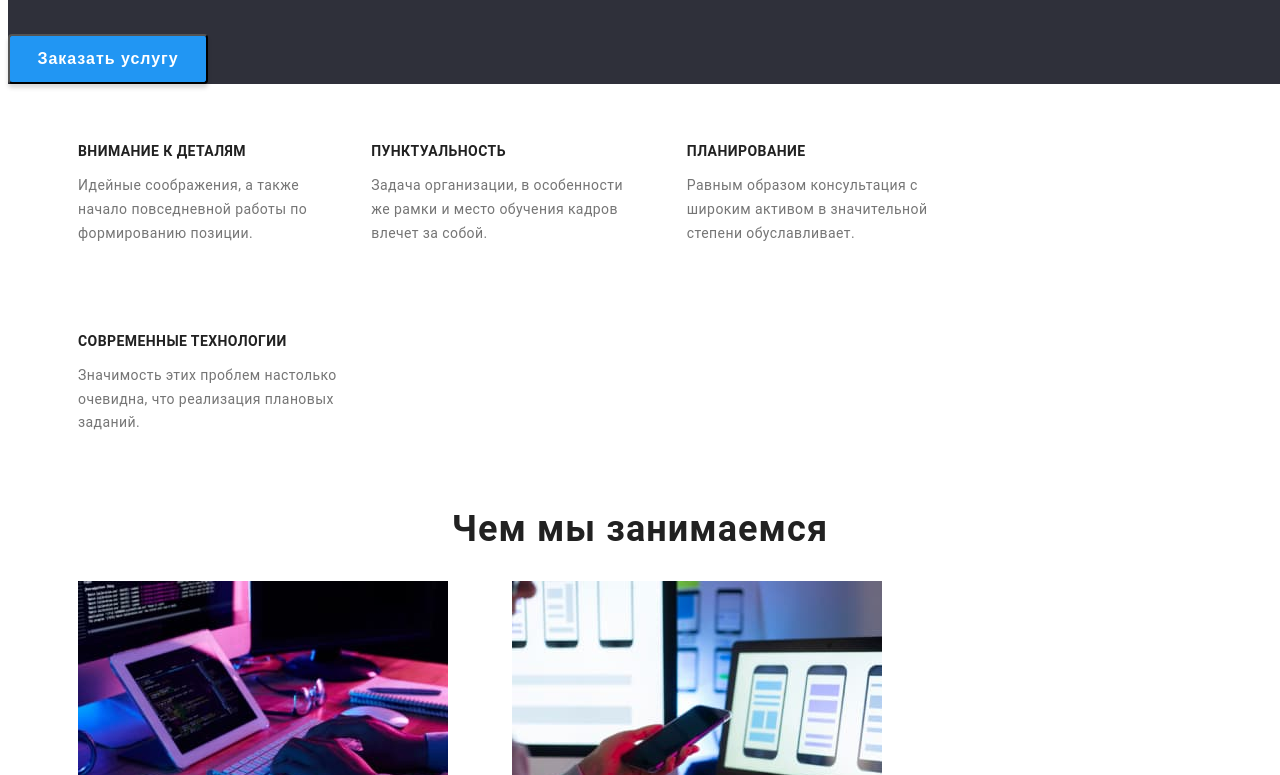
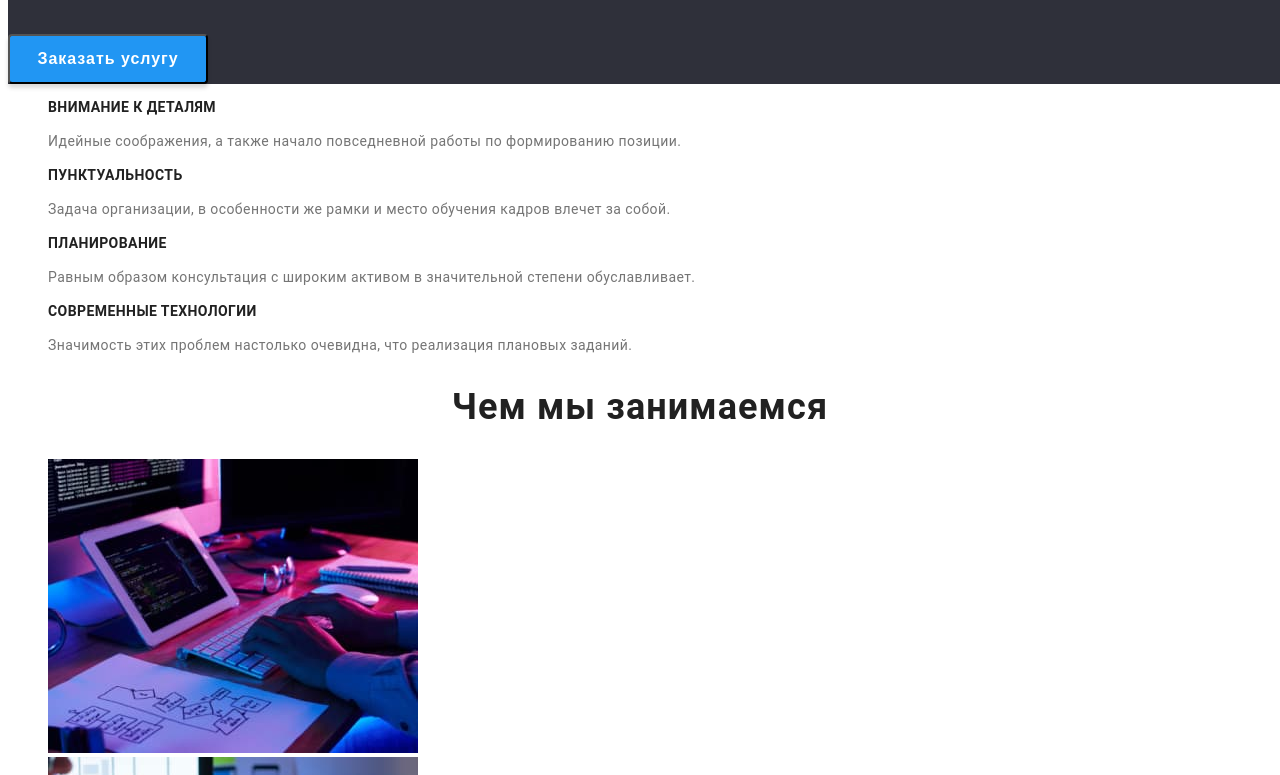
Before and after one commit to Sta11k/goit-markup-hw-02, a plain HTML site: page index.html in a window 1280 px wide. Shown: the part 325-1100 px from the top of the page. Drawn offline with Linux system fonts and the light colour scheme.

Commit message:
defolt dz

```diff
--- a/CSS/styles.css
+++ b/CSS/styles.css
@@ -176,10 +176,7 @@ color: var(--hover-focus-color) ;
 
   }
 
-.advatage li{
-  display: inline-block;
-  margin: 30px;
-}
+
 /* <!-- Our work --> */
 
 .title-work {
@@ -191,12 +188,6 @@ color: var(--hover-focus-color) ;
   color:var(--title-text-color) ;
 
  }
-
-.link-work>li{
-  display: inline;
-  margin:30px;
-
-}
 
 
  /* <!-- Our team --> */
@@ -214,17 +205,11 @@ color: var(--hover-focus-color) ;
   color: var(--title-text-color);
 }
 
-.title-team-name li{
-  display: inline-block ;
-  margin: 30px;
-  text-align: center;
-}
 
 .title-team-name h3{
   font-weight: 500;
   font-size: 16px;
   line-height: 1.18;
-  text-align: center;
   letter-spacing: 0.03em;
   color: var(--title-text-color);
 
@@ -232,10 +217,8 @@ color: var(--hover-focus-color) ;
 
 
 .title-team-name p{
-  font-weight: normal;
   font-size: 16px;
   line-height: 1.18;
-  text-align: center;
   letter-spacing: 0.03em;
   color: var(--prymory-text-color);
 }
--- a/index.html
+++ b/index.html
@@ -49,19 +49,19 @@
             <ul class="or-advatage  advatage ">
                 <li>
                     <h3>Внимание к деталям</h3>
-                    <p>Идейные соображения, а также <br> начало повседневной работы по <br> формированию позиции.</p>
+                    <p>Идейные соображения, а также начало повседневной работы по формированию позиции.</p>
                 </li>
                 <li>
                     <h3>Пунктуальность</h3>
-                    <p>Задача организации, в особенности <br> же рамки и место обучения кадров <br> влечет за собой.</p>
+                    <p>Задача организации, в особенности же рамки и место обучения кадров влечет за собой.</p>
                 </li>
                 <li>
                     <h3>Планирование</h3>
-                    <p>Равным образом консультация с <br> широким активом в значительной <br> степени обуславливает.</p>
+                    <p>Равным образом консультация с широким активом в значительной степени обуславливает.</p>
                 </li>
                 <li>
                     <h3>Современные технологии</h3>
-                    <p>Значимость этих проблем настолько <br> очевидна, что реализация плановых <br> заданий.</p>
+                    <p>Значимость этих проблем настолько очевидна, что реализация плановых  заданий.</p>
                 </li>
             </ul>
             <!-- Our work -->
```
